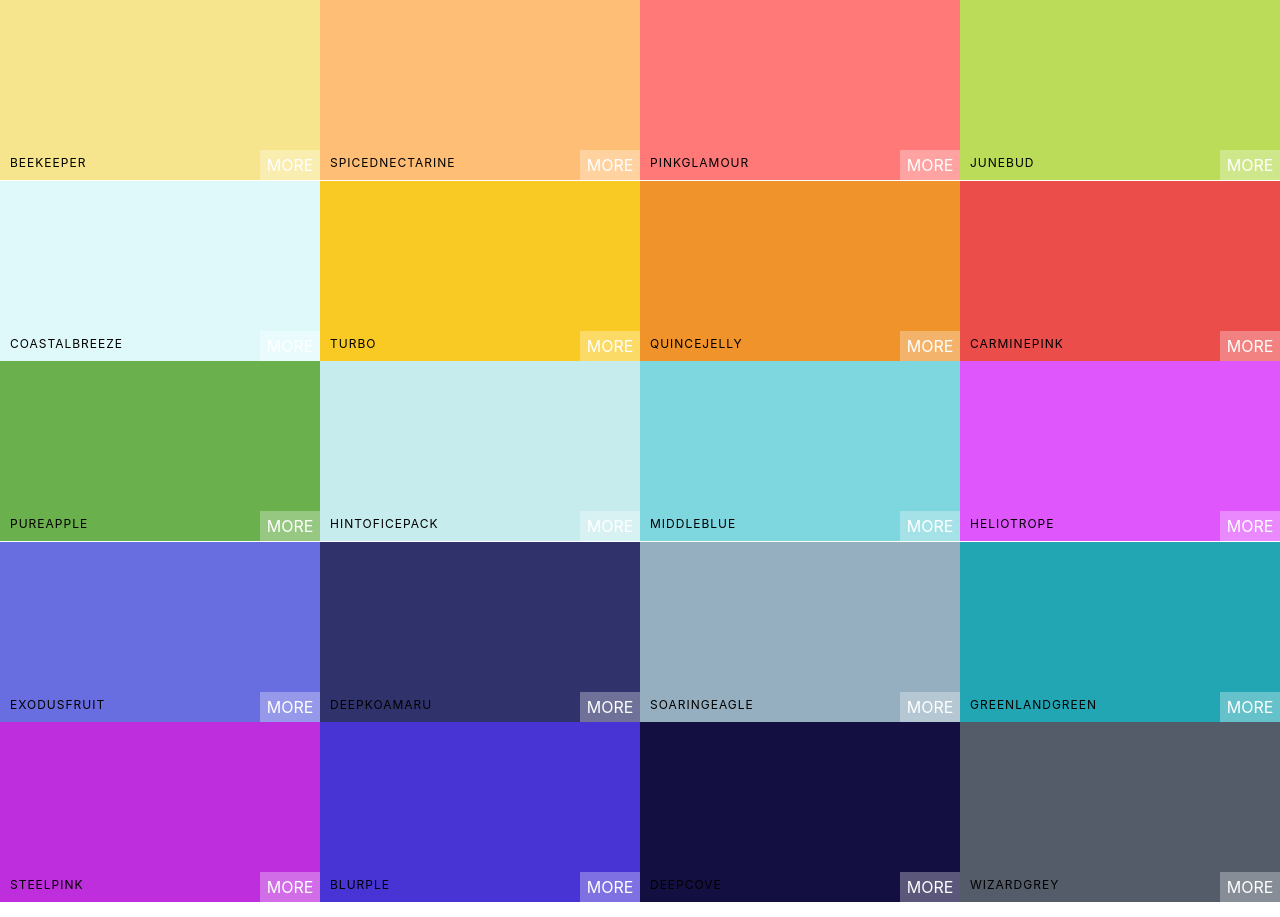
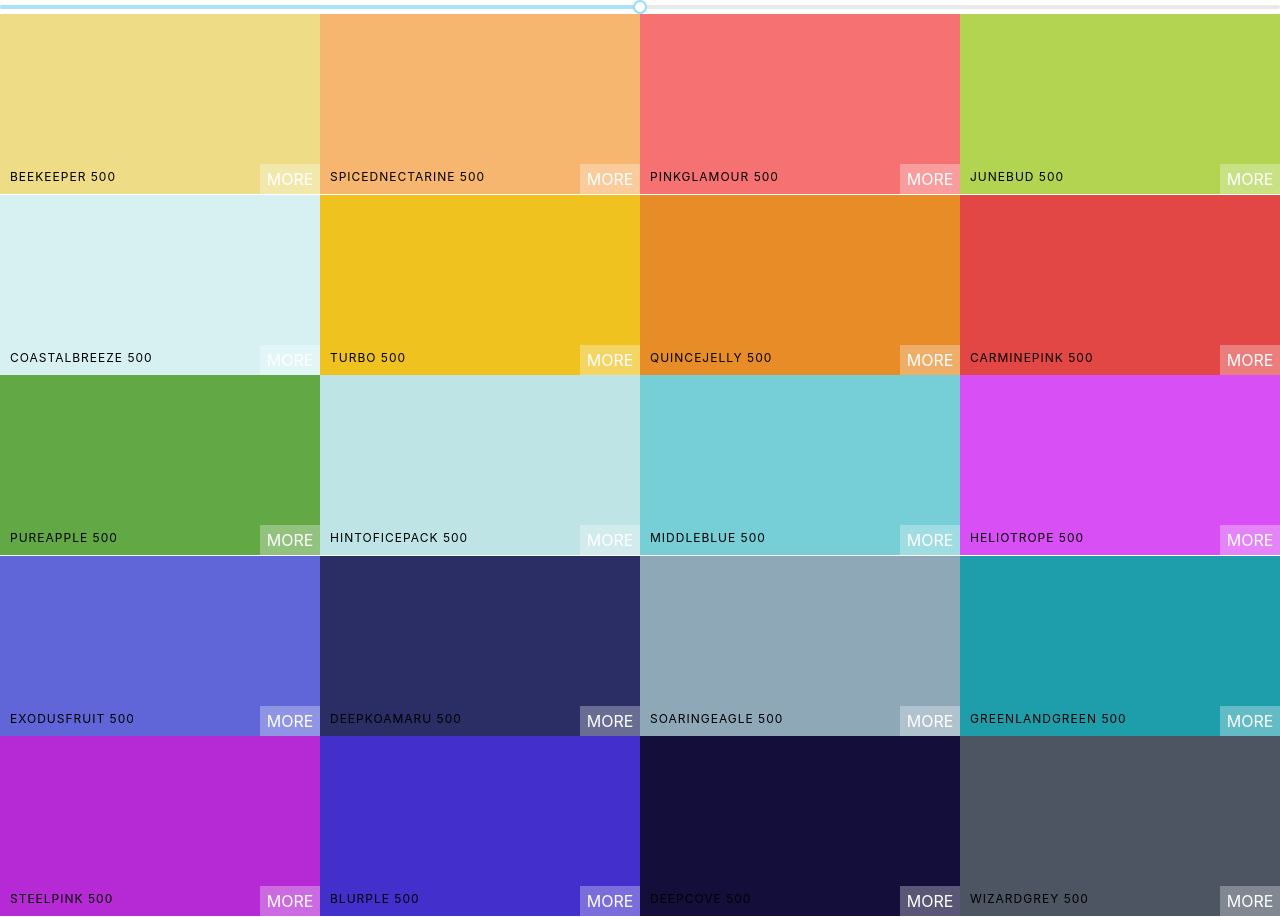
Before and after one commit to mehul11jain/React-Color-Picker, a React (Create React App) app: page / in a window 1280 px wide. Built offline with nearby package versions, Linux system fonts and the light colour scheme.

Commit message:
Slider added

```diff
--- a/package.json
+++ b/package.json
@@ -6,6 +6,9 @@
     "@testing-library/jest-dom": "^4.2.4",
     "@testing-library/react": "^9.5.0",
     "@testing-library/user-event": "^7.2.1",
+    "chroma": "0.0.1",
+    "chroma-js": "^2.1.0",
+    "rc-slider": "^9.3.0",
     "react": "^16.13.1",
     "react-copy-to-clipboard": "^5.0.2",
     "react-dom": "^16.13.1",
--- a/src/App.js
+++ b/src/App.js
@@ -1,11 +1,13 @@
 import React, {Component} from 'react';
 import Palette from "./Palette";
 import seedColors from "./seedColors";
+import { generatePalette } from "./colorsHelpers";
 class App extends Component {
   render(){
+    console.log(generatePalette(seedColors[4]));
     return (
       <div className = "App" >
-        <Palette {...seedColors[4]}/>
+        <Palette palette={generatePalette(seedColors[4])}/>
       </div>
     );
   }
--- a/src/Palette.js
+++ b/src/Palette.js
@@ -1,20 +1,36 @@
 import React, { Component } from 'react';
 import ColorBox from "./ColorBox";
 import "./Palette.css";
+import Slider from "rc-slider";
+import "rc-slider/assets/index.css";
 class Palette extends Component{
+    constructor(props){
+        super(props);
+        this.state = {level : 500}
+        this.changeLevel = this.changeLevel.bind(this);
+    }
+    changeLevel(level){
+        console.log(this.state.level)
+        this.setState({level})
+    }
     render(){
-        const colorBoxes = this.props.colors.map(color =>(
-                <ColorBox background={color.color} name={color.name } key={color.name}/>
+        const colorBoxes = this.props.palette.colors[this.state.level].map(color =>(
+                <ColorBox background={color.hex} name={color.name } key={color.name}/>
             ))
         return (
-            <div className="Palette">
-                {/* Navbar */}
-                < div className = "Palette-colors" >
-                    {colorBoxes}
-                </div>
-                {/* footer */}
-            </div>
-        )
+          <div className="Palette">
+            <Slider
+              defaultValue={this.state.level}
+              min={100}
+              max={900}
+              step={100}
+              onAfterChange={this.changeLevel}
+            />
+            {/* Navbar */}
+            <div className="Palette-colors">{colorBoxes}</div>
+            {/* footer */}
+          </div>
+        );
     }
 }
 export default Palette;
--- /dev/null
+++ b/src/colorsHelpers.js
@@ -0,0 +1,41 @@
+import chroma from "chroma-js";
+const levels = [50, 100, 200, 300, 400, 500, 600, 700, 800, 900];
+function generatePalette(starterPalette){
+    let newPalette = {
+        palettename : starterPalette.paletteName,
+        id : starterPalette.id,
+        emoji : starterPalette.emoji,
+        colors: []
+    };
+    for(let level of levels){
+        newPalette.colors[level] = [];
+    }
+    for(let color of starterPalette.colors){
+        let scale = getScale(color.color,10).reverse();
+        for(let i in scale){
+            newPalette.colors[levels[i]].push({
+                name: `${color.name} ${levels[i]}`,
+                id: color.name.toLowerCase().replace(/ /g,'-'),
+                hex: scale[i],
+                rgb: chroma(scale[i]).css(),
+                rgba: chroma(scale[i]).css().replace("rgb","rgba").replace(")",",1.0)")
+            });
+        }
+    }
+    return newPalette
+}
+function getRange(hexcolor){
+    const end = "#fff";
+    return [
+        chroma(hexcolor)
+        .darken(1.4)
+        .hex(),
+        hexcolor,
+        end
+    ];
+}
+
+function getScale(hexColor,num){
+    return chroma.scale(getRange(hexColor)).mode("lab").colors(num);
+}
+export {generatePalette};
```
Also changed, not shown: 1 other file (tests, documents, lock files or other folders).
